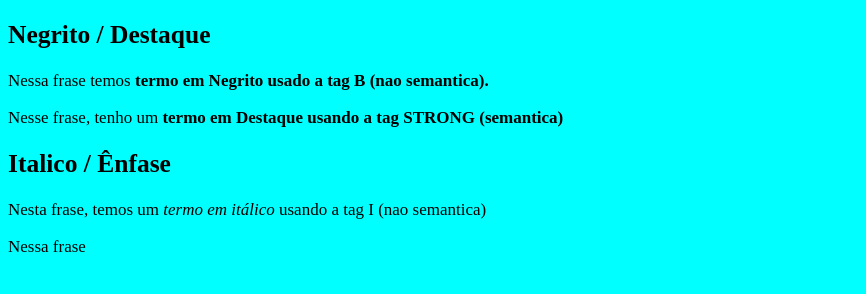
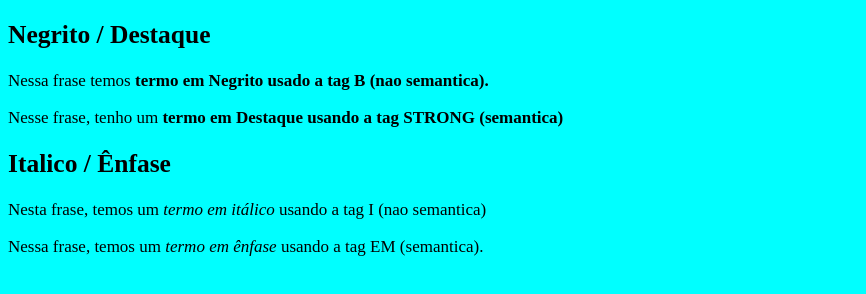
Before and after one commit to thiagobrlima/html, a plain HTML site: page EXERCICIOS/ex008/index.html in a window 1280 px wide. Shown: the part 72-366 px from the top of the page, without its empty margins (0-866 px from the left). Drawn offline with Linux system fonts and the light colour scheme.

Commit message:
mudassa no ex008

```diff
--- a/EXERCICIOS/ex008/index.html
+++ b/EXERCICIOS/ex008/index.html
@@ -14,6 +14,6 @@
     <p>Nesse frase, tenho um <strong>termo em Destaque usando a tag STRONG (semantica)</strong> </p>
     <h2>Italico / Ênfase</h2>
     <p>Nesta frase, temos um <i>termo em itálico</i> usando a tag I (nao semantica)</p>
-    Nessa frase
+    <p>Nessa frase, temos um <em>termo em ênfase</em> usando a tag EM (semantica).</p>
 </body>
 </html>
```
